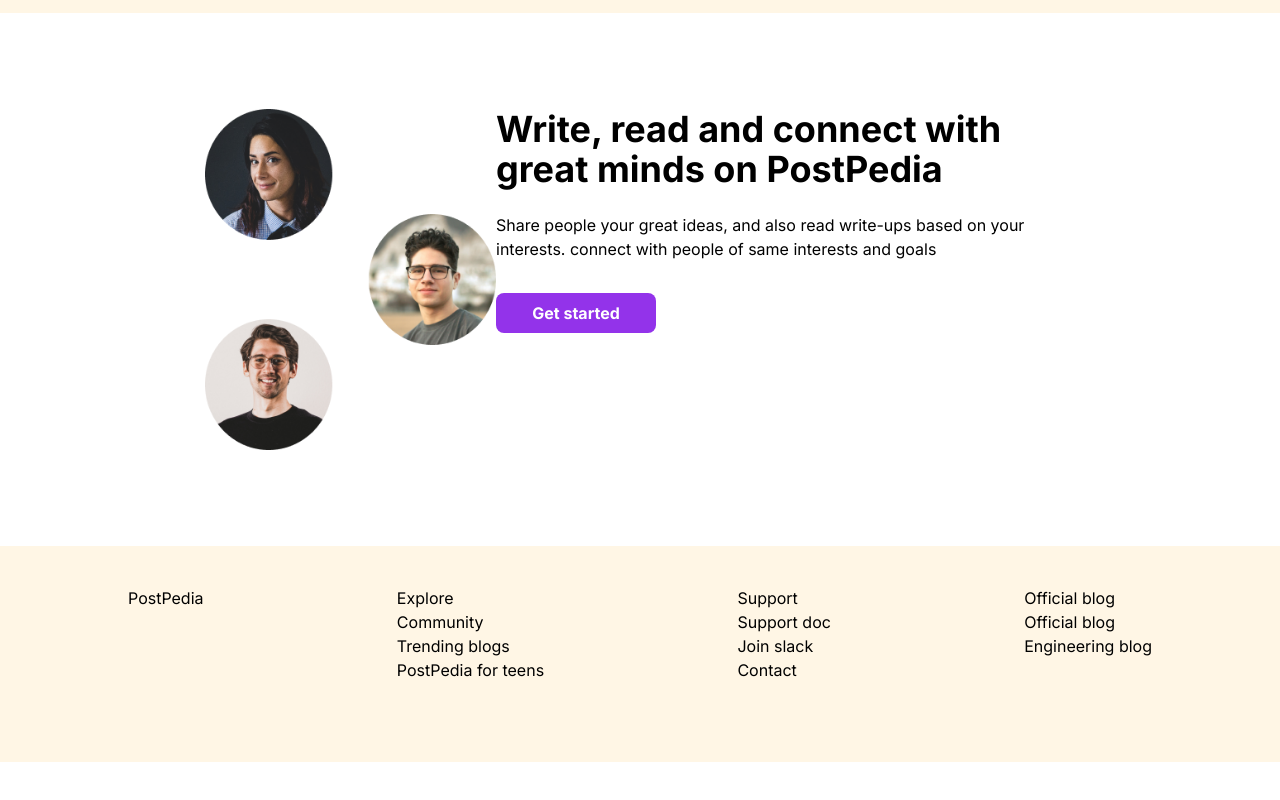
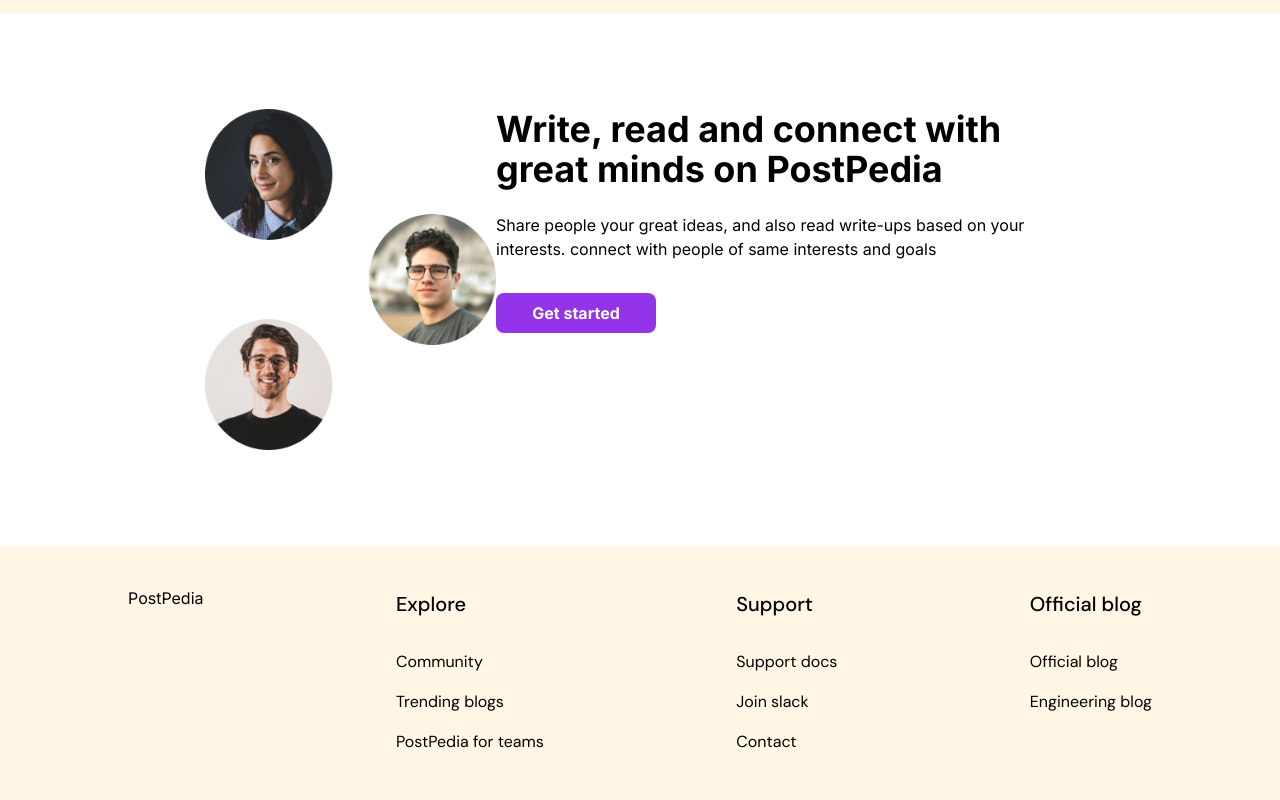
Before and after one commit to Jeweleni/PostPedia, a Next.js app in the folder client/: page / in a window 1280 px wide. Shown: the part 2551-3351 px from the top of the page. Before the commit the page ends 3313 px from the top, so only its background shows below. Built offline with nearby package versions, Linux system fonts and the light colour scheme.

Commit message:
ch: continued styling

```diff
--- a/client/app/page.tsx
+++ b/client/app/page.tsx
@@ -38,7 +38,7 @@ export default function Home() {
         </div>
       </section>
       {/* ABOUT SECTION */}
-      <section className="flex flex-col md:flex-row justify-between items-center w-full md:w-[95%] mt-8 md:my-24 mx-auto px-4 sm:px-8 lg:px-12">
+      <section className="flex flex-col md:flex-row justify-between items-start w-full md:w-[95%] mt-8 md:my-24 mx-auto px-4 sm:px-8 lg:px-12">
         <div className="w-full md:w-1/2 mb-6 md:mb-0 md:mr-8 mx-4 md:mx-0">
           <h2 className="text-black font-bold text-2xl md:text-3xl lg:text-4xl xl:text-5xl leading-8 md:leading-10 lg:leading-12 xl:leading-14 mb-4 md:mb-6">
             About PostPedia
@@ -174,23 +174,23 @@ export default function Home() {
         <div className="flex justify-between w-[80%] mx-auto">
           <h2>PostPedia</h2>
           <div>
-            <h3>Explore</h3>
-            <p>Community</p>
-            <p>Trending blogs</p>
-            <p>PostPedia for teens</p>
+            <h3 className="text-black font-body text-xl font-medium leading-9 mb-[28px]">Explore</h3>
+            <p className="text-black font-body text-base font-normal leading-6 mb-[16px]">Community</p>
+            <p className="text-black font-body text-base font-normal leading-6 mb-[16px]">Trending blogs</p>
+            <p className="text-black font-body text-base font-normal leading-6 mb-[16px]">PostPedia for teams</p>
           </div>
 
           <div>
-            <h3>Support</h3>
-            <p>Support doc</p>
-            <p>Join slack</p>
-            <p>Contact</p>
+            <h3 className="text-black font-body text-xl font-medium leading-9 mb-[28px]">Support</h3>
+            <p className="text-black font-body text-base font-normal leading-6 mb-[16px]">Support docs</p>
+            <p className="text-black font-body text-base font-normal leading-6 mb-[16px]">Join slack</p>
+            <p className="text-black font-body text-base font-normal leading-6 mb-[16px]">Contact</p>
           </div>
 
           <div>
-            <h3>Official blog</h3>
-            <p>Official blog</p>
-            <p>Engineering blog</p>
+            <h3 className="text-black font-body text-xl font-medium leading-9 mb-[28px]">Official blog</h3>
+            <p className="text-black font-body text-base font-normal leading-6 mb-[16px]">Official blog</p>
+            <p className="text-black font-body text-base font-normal leading-6 mb-[16px]">Engineering blog</p>
           </div>
         </div>
       </footer>
```
